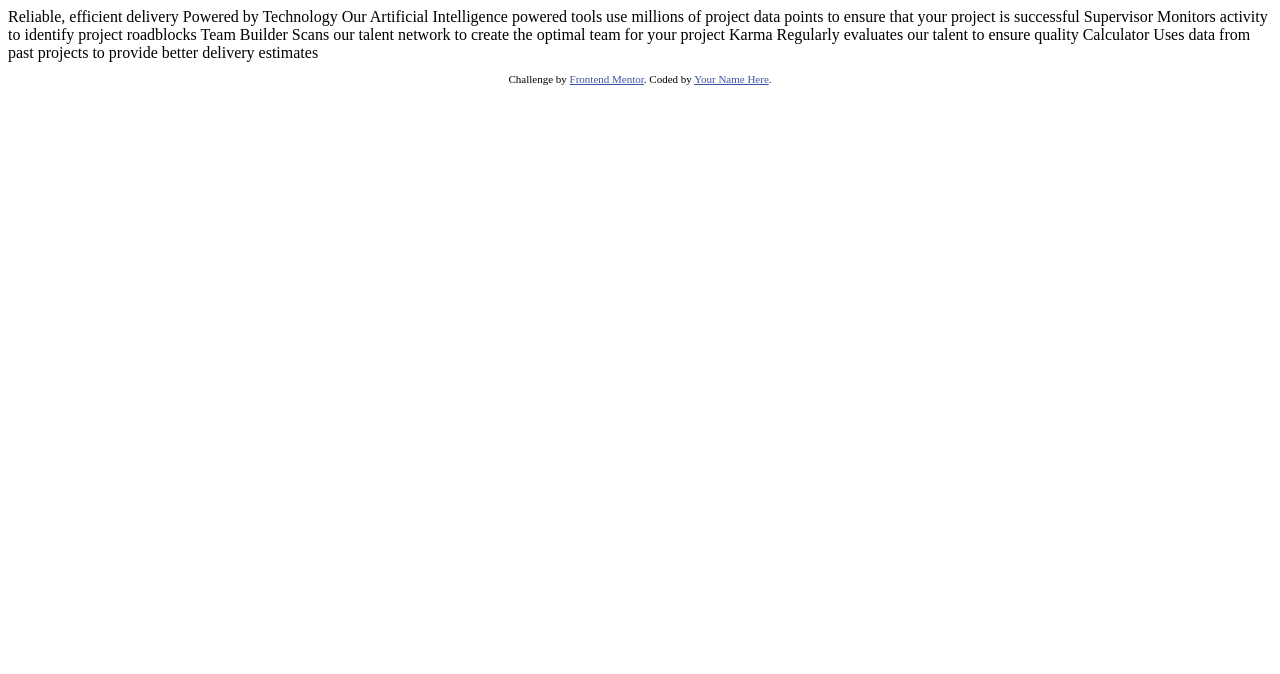
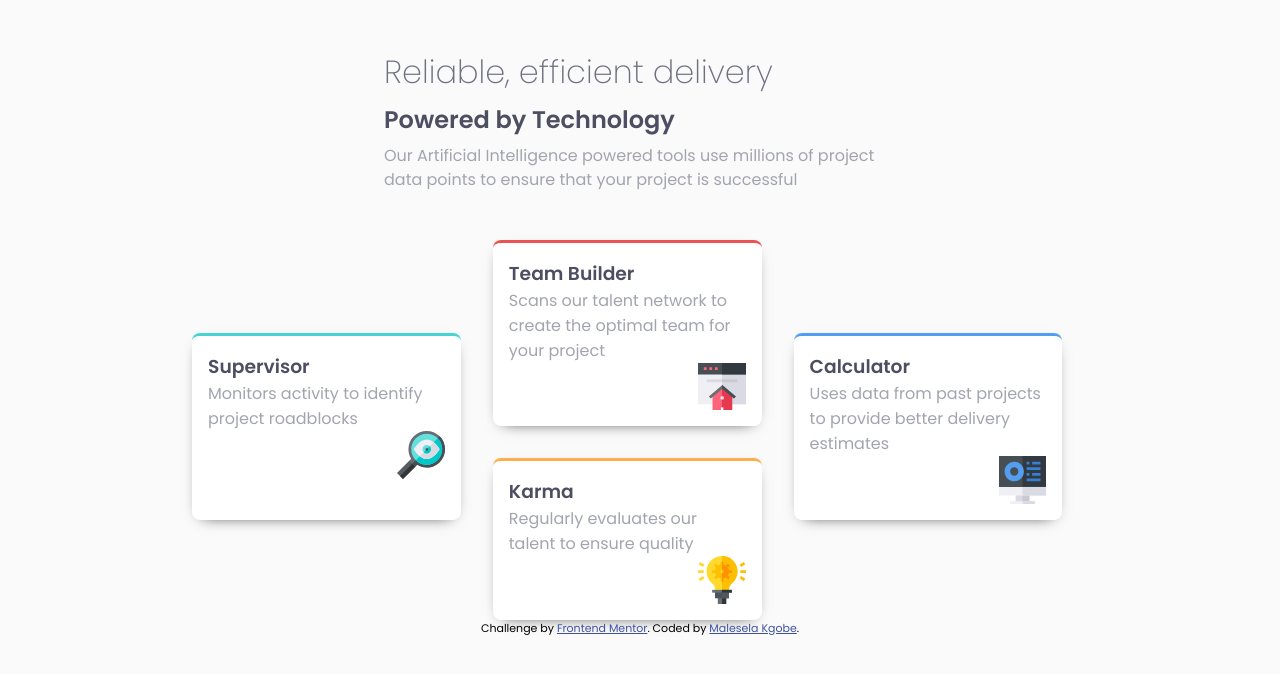
Before and after one commit to M-Kgobe/four-card-feature-section-master, a plain HTML site: page index.html in a window 1280 px wide. Drawn offline with Linux system fonts and the light colour scheme.

Commit message:
final commit

```diff
--- a/index.html
+++ b/index.html
@@ -3,42 +3,82 @@
 <head>
   <meta charset="UTF-8">
   <meta name="viewport" content="width=device-width, initial-scale=1.0"> <!-- displays site properly based on user's device -->
-
+  <link rel="preconnect" href="https://fonts.googleapis.com">
+  <link rel="preconnect" href="https://fonts.gstatic.com" crossorigin>
+  <link href="https://fonts.googleapis.com/css2?family=Poppins:wght@200;400;600&display=swap" rel="stylesheet">
   <link rel="icon" type="image/png" sizes="32x32" href="./images/favicon-32x32.png">
+  <link rel="stylesheet" href="stylesheet.css">
 
   <title>Frontend Mentor | Four card feature section</title>
-
-  <!-- Feel free to remove these styles or customise in your own stylesheet 👍 -->
-  <style>
-    .attribution { font-size: 11px; text-align: center; }
-    .attribution a { color: hsl(228, 45%, 44%); }
-  </style>
 </head>
 <body>
-
+  <div class="container">
+    <div class="header">
+      <h1 class="delivery">
         Reliable, efficient delivery
+      </h1>
+      <h2 class="tech">
         Powered by Technology
-
+      </h2>
+      <p>
         Our Artificial Intelligence powered tools use millions of project data points
         to ensure that your project is successful
+      </p>
+    </div>
 
+    <div class="cards">
+      <div class="supervisor">
+        <h3 class="name">
           Supervisor
+        </h3>
+        <p>
           Monitors activity to identify project roadblocks
+        </p>
+        <div class="image">
+          <img src="images/icon-supervisor.svg" alt="supervision telescope">
+        </div>
+      </div>
+      <div class="team">
+        <h3 class="name">
+          Team Builder
+        </h3>
+        <p>
+          Scans our talent network to create the optimal team for your project
+        </p>
+        <div class="image">
+          <img src="images/icon-team-builder.svg" alt="Team builder">
+        </div>
+      </div>
+      <div class="karma">
+        <h3 class="name">
+          Karma
+        </h3>
+        <p>
+          Regularly evaluates our talent to ensure quality
+        </p>
+        <div class="image">
+          <img src="images/icon-karma.svg" alt="Light bulb">
+        </div>
+      </div>
+      <div class="calculator">
+        <h3 class="name">
+          Calculator
+        </h3>
+        <p>
+          Uses data from past projects to provide better delivery estimates
+        </p>
+        <div class="image">
+          <img src="images/icon-calculator.svg" alt="calculator">
+        </div>
+      </div>
+    </div>
 
-  Team Builder
-  Scans our talent network to create the optimal team for your project
-
-  Karma
-  Regularly evaluates our talent to ensure quality
-
-  Calculator
-  Uses data from past projects to provide better delivery estimates
-
+  </div>
 
   <footer>
     <p class="attribution">
       Challenge by <a href="https://www.frontendmentor.io?ref=challenge" target="_blank">Frontend Mentor</a>.
-      Coded by <a href="#">Your Name Here</a>.
+      Coded by <a href="#">Malesela Kgobe</a>.
     </p>
   </footer>
 </body>
--- /dev/null
+++ b/stylesheet.css
@@ -0,0 +1,122 @@
+*{
+    box-sizing:border-box;
+    margin: 0;
+}
+body{
+    display: flex;
+    flex-direction: column;
+    justify-content: center;
+    align-items: center;
+    margin: auto;
+    font-family: 'Poppins', sans-serif;
+    background-color: hsl(0, 0%, 98%);
+}
+.container{
+    display: flex;
+    flex-direction: column;
+    row-gap: 3em;
+}
+/*header section*/
+.header{
+    justify-content: center;
+    align-items: center;
+    margin: auto;
+    max-width: 40%;
+    padding-top: 3em;
+    line-height: 3rem;
+}
+.delivery{
+    font-weight: 200;
+    color: hsl(234, 12%, 34%);
+    opacity: 0.8;
+}
+.tech{
+    font-weight: 600;
+    color: hsl(234, 12%, 34%);
+}
+.header p{
+    color: hsl(229, 6%, 66%);
+    line-height: 1.5rem;
+}
+/*end of header*/
+/*card section*/
+.cards{
+    display: grid;
+    grid-template-columns: 30% 30% 30%;
+    margin: auto;
+    gap: 2em;
+    max-width: 70%;
+}
+.supervisor{
+    background-color: white;
+    box-shadow: 0 5px 15px -10px;
+    padding: 1em;
+    border-top: 3px solid hsl(180, 62%, 55%);
+    border-radius: 0.5em;
+    position: relative;
+    top: 50%;
+}
+.team{
+    background-color: white;
+    box-shadow: 0 5px 15px -10px;
+    padding: 1em;
+    border-top: 3px solid hsl(0, 78%, 62%);
+    border-radius: 0.5em;
+}
+.karma{
+    background-color: white;
+    box-shadow: 0 5px 15px -10px;
+    padding: 1em;
+    border-top: 3px solid hsl(34, 97%, 64%);
+    border-radius: 0.5em;
+    grid-row: 2/3;
+    grid-column: 2/3;
+}
+.calculator{
+    background-color: white;
+    box-shadow: 0 5px 15px -10px;
+    padding: 1em;
+    border-top: 3px solid hsl(212, 86%, 64%);
+    border-radius: 0.5em;
+    position: relative;
+    top: 50%;
+}
+.image{
+    display: flex;
+    justify-content: flex-end;
+}
+img{
+
+    width: 20%;
+}
+.name{
+    color: hsl(234, 12%, 34%);
+    font-weight: 600;
+}
+.cards p{
+    font-weight: 400;
+    color:hsl(229, 6%, 66%);
+}
+/*end of card section*/
+/*footer section*/
+.attribution {
+    font-size: 11px;
+    text-align: center;
+}
+.attribution a{
+    color: hsl(228, 45%, 44%);
+}
+
+/*media query*/
+
+@media screen and (max-width:900px) {
+    .header{
+        max-width: 80%;
+    }
+    .cards{
+        display: flex;
+        flex-direction: column;
+        max-width: 15em;
+    }
+
+}
```
Also changed, not shown: images/screenshot.png (added), 2 other files. Lines whose indentation alone changed are shown as unchanged.
